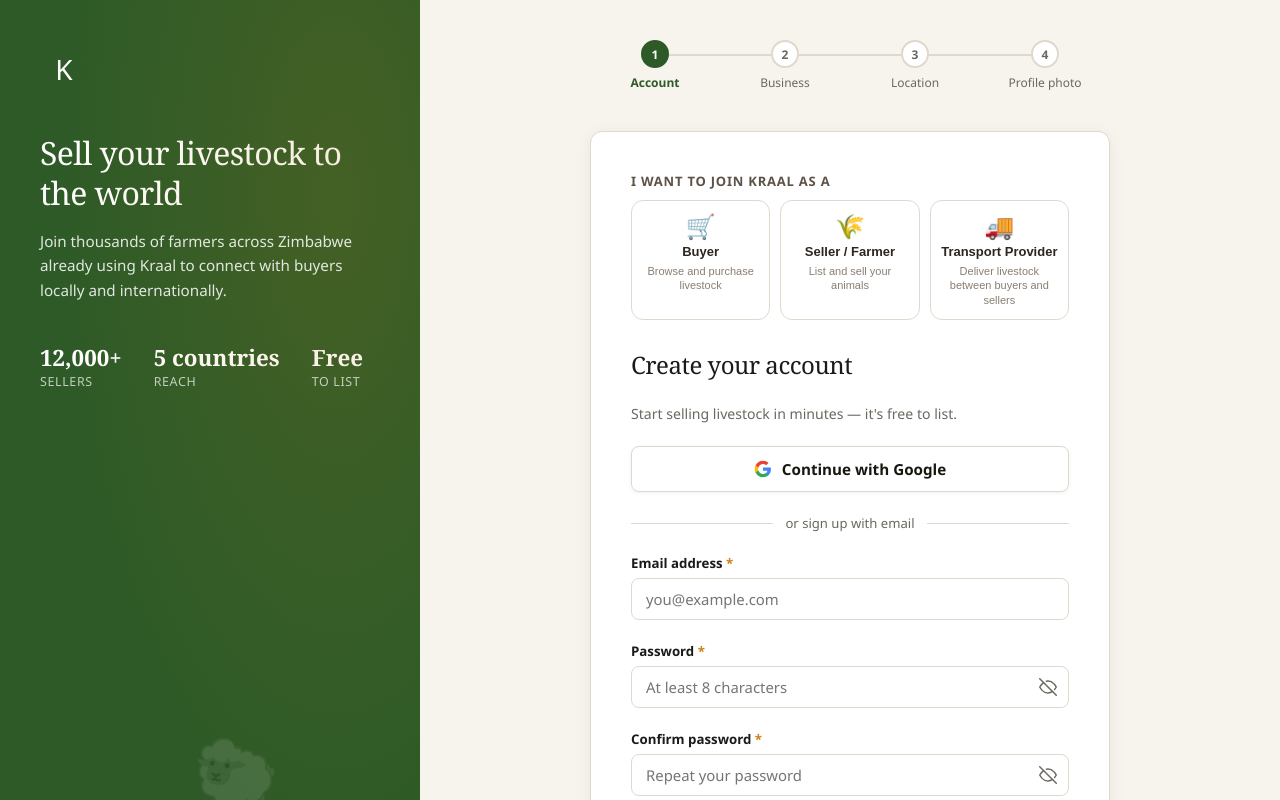
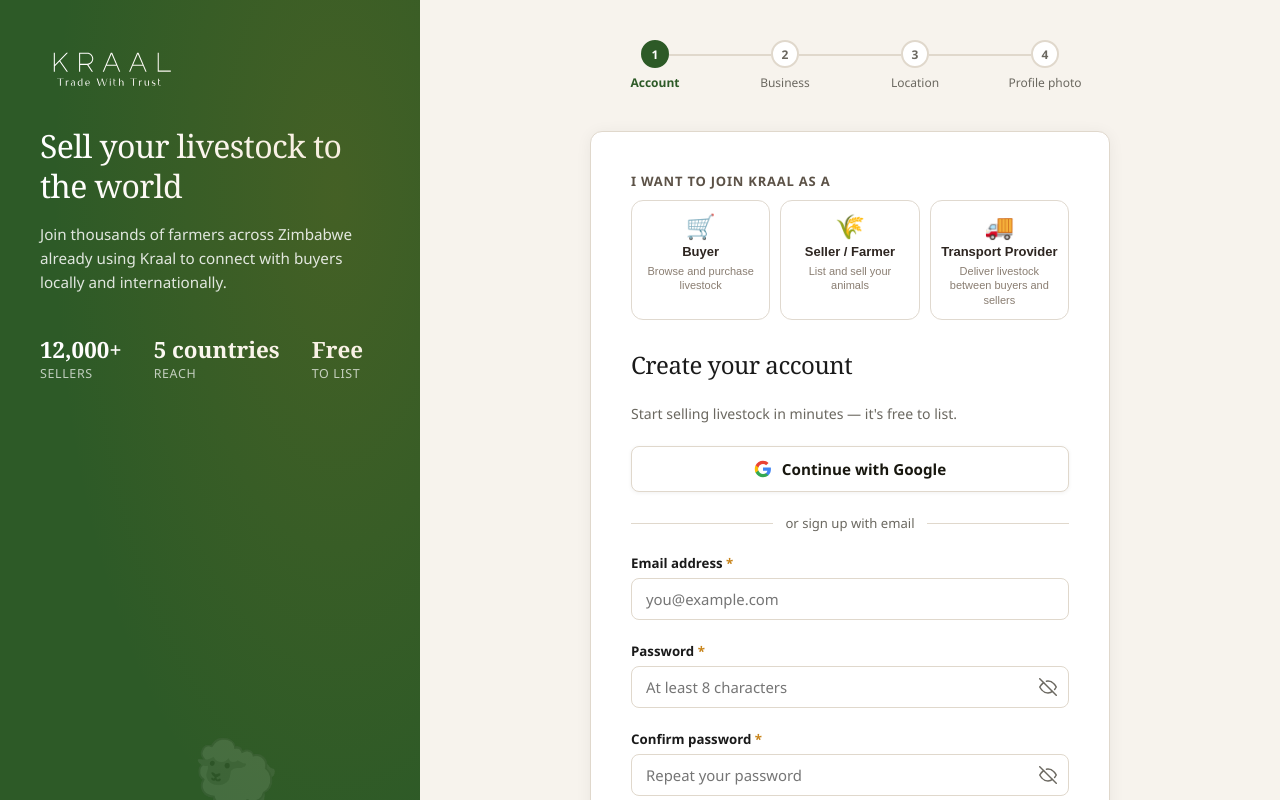
Before and after one commit to kraal523-rgb/kraal, a React (Vite) app: page /register in a window 1280 px wide. Built offline with nearby package versions, Linux system fonts and the light colour scheme; no server answers; a web font is replaced by a local one.

Commit message:
register

```diff
--- a/src/pages/auth/Register.jsx
+++ b/src/pages/auth/Register.jsx
@@ -6,6 +6,7 @@
 import StepPhoto from '../../components/auth/StepPhoto';
 import StepDone from '../../components/auth/StepDone';
 import { useNavigate } from 'react-router-dom';
+import logo from "../../assets/kraal-logo.svg";
 import './Register.css';
 
 export default function Register() {
@@ -32,7 +33,7 @@
       <div className="register-brand">
         <div className="brand-content">
           <div className="brand-logo">
-            <KraalLogo />
+             <img src={logo} style={{ width: "140px" }} alt="Kraal" />
           </div>
           <h1>Sell your livestock to the world</h1>
           <p>
```
